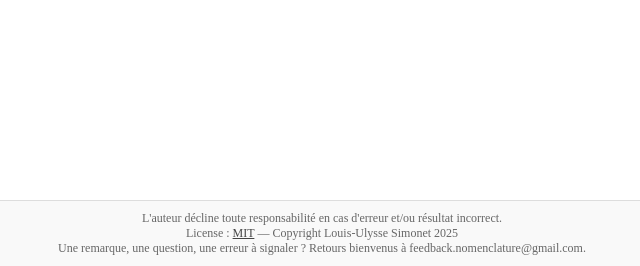
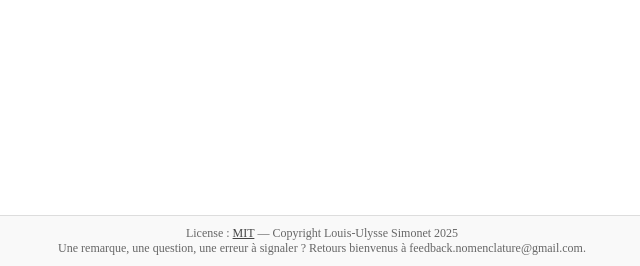
Before and after one commit to Lulu44happy/nomenclature, a Flask app: page / in a window 1280 px wide. Shown: the part 534-800 px from the top of the page, without its empty margins (338-978 px from the left). Run offline with Flask 3, Linux system fonts and the light colour scheme.

Commit message:
Update index.html

```diff
--- a/templates/index.html
+++ b/templates/index.html
@@ -51,7 +51,6 @@
     </div>
 
     <footer style="background-color: #f9f9f9; position: fixed; bottom: 0; left: 0; width: 100%; padding: 10px 20px; font-size: 12px; text-align: center; color: #666; border-top: 1px solid #ddd; z-index: 10;">
-    L'auteur décline toute responsabilité en cas d'erreur et/ou résultat incorrect. <br>
     License : <a href="{{ url_for('static', filename='license.txt') }}" target="_blank" style="color: #444; text-decoration: underline;">MIT</a> — Copyright Louis-Ulysse Simonet 2025 <br>
     Une remarque, une question, une erreur à signaler ? Retours bienvenus à <span class="email">feedback.nomenclature@gmail.com</span>.
     </footer>
```
